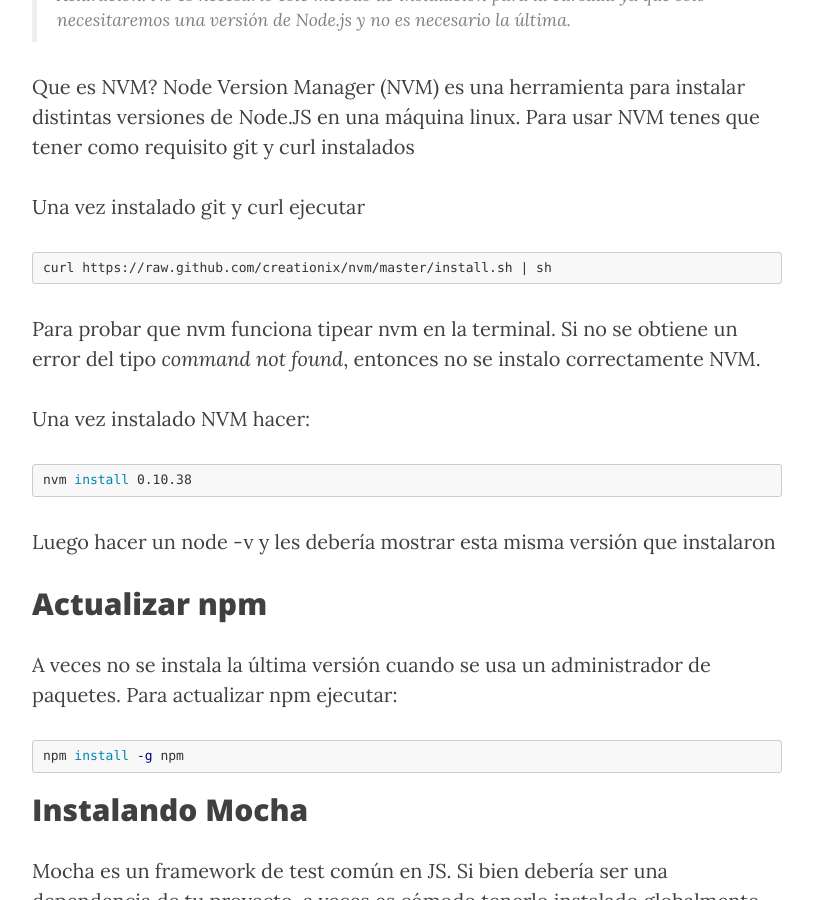
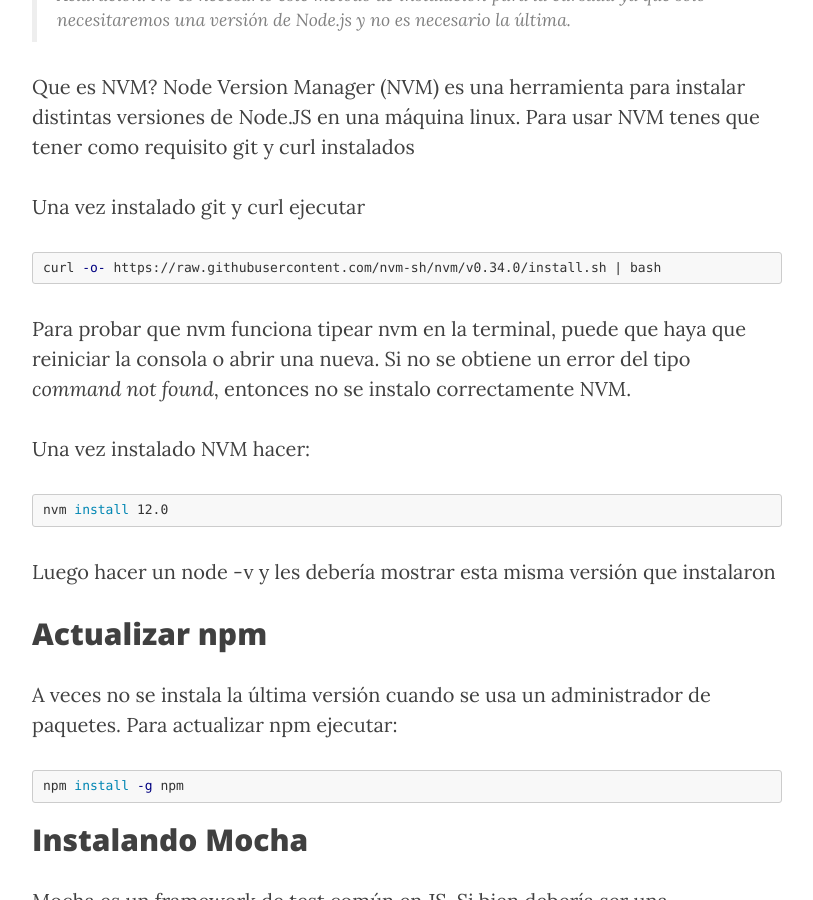
Before and after one commit to arquitecturas-concurrentes/arquitecturas-concurrentes.github.io, a Jekyll site: the page built from guias/node.md, in a window 1280 px wide and 900 px high, scrolled down 1919 px. Shown: the whole window, without its empty margins (233-1046 px from the left). Built offline with Jekyll 4.4.1, drawn with Linux system fonts in a browser that asks for light colours; nearby versions of some CDN libraries; our own code applies the rules of GitHub Pages for plain Markdown files.

Commit message:
update guia

```diff
--- a/guias/node.md
+++ b/guias/node.md
@@ -60,16 +60,16 @@
 Una vez instalado git y curl ejecutar
 
 {% highlight bash %}
-curl https://raw.github.com/creationix/nvm/master/install.sh | sh
+curl -o- https://raw.githubusercontent.com/nvm-sh/nvm/v0.34.0/install.sh | bash
 {% endhighlight %}
 
-Para probar que nvm funciona tipear nvm en la terminal. Si no se obtiene un
+Para probar que nvm funciona tipear nvm en la terminal, puede que haya que reiniciar la consola o abrir una nueva. Si no se obtiene un
 error del tipo *command not found*, entonces no se instalo correctamente NVM.
 
 Una vez instalado NVM hacer:
 
 {% highlight bash %}
-nvm install 0.10.38
+nvm install 12.0
 {% endhighlight %}
 
 Luego hacer un node -v y les debería mostrar esta misma versión que instalaron
```
